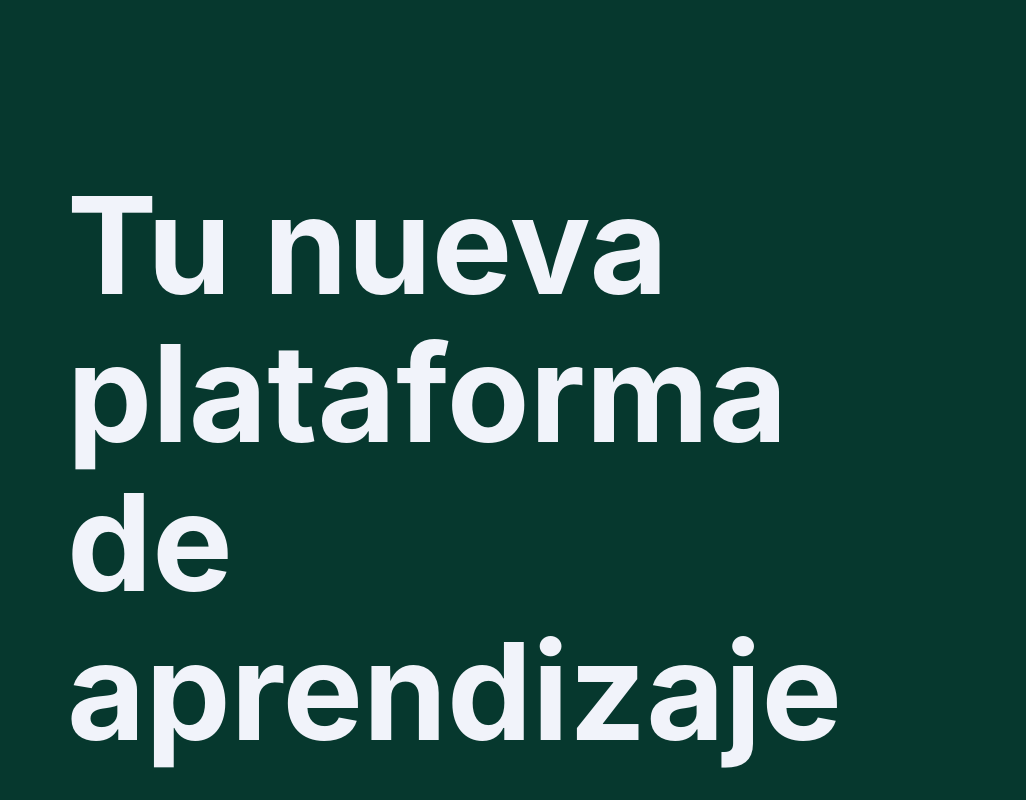
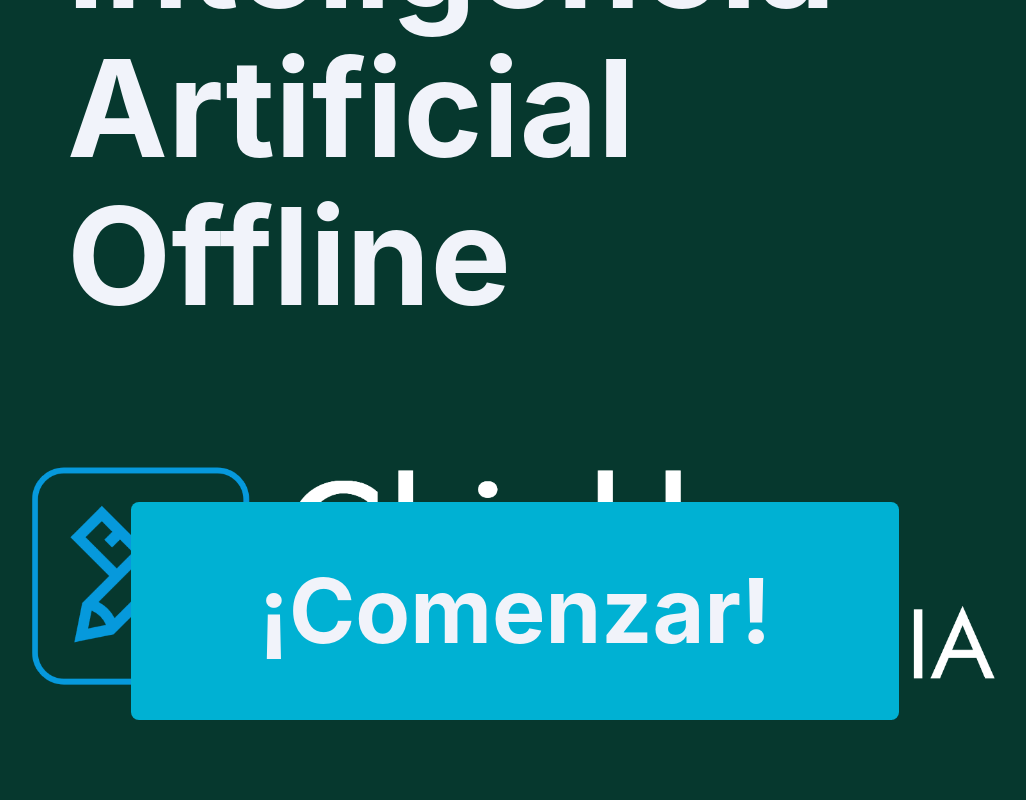
Before and after one commit to KevNunez5/Chiukhan_front, a React (Vite) app: page / in a window 1280 px wide. Shown: the top 800 px of the page, without its empty margins (125-1151 px from the left). Built offline with nearby package versions, Linux system fonts and the light colour scheme; the HTML template or start-up script is replaced by a standard one.

Commit message:
Added logo YAY

```diff
--- a/src/pages/Welcome/Welcome.css
+++ b/src/pages/Welcome/Welcome.css
@@ -9,14 +9,18 @@
   background: #06382E;
   color: #F1F3FA;
   text-align: center;
+  align-items: center;
+  align-content: center;
 }
 
 .welcome-content{
+  position: absolute;
   display: flex;
   flex-direction: column;
   text-align: left;
   align-items: center;
   align-content: center;
+  bottom: 10vh;
 }
 
 .welcome-content h1{
@@ -35,3 +39,8 @@
 .spacer{
   height: 10vh;
 }
+
+.logo-icon{
+  width: 90vw;
+  height: 90vw;
+}
--- a/src/pages/Welcome/Welcome.tsx
+++ b/src/pages/Welcome/Welcome.tsx
@@ -1,13 +1,14 @@
 import "./Welcome.css";
 import { useNavigate } from "react-router-dom";
+import logoIcon from '../../assets/logo.png'
 
 export default function Welcome() {
 
     const navigate = useNavigate();
     return (
         <div className="welcome-container">
+            <img className="logo-icon" src={logoIcon} alt="Icono de monitor" loading="lazy" />
             <div className="welcome-content">
-                <div className="spacer"></div>
                 <h1>
                     Tu nueva plataforma de aprendizaje con Inteligencia Artificial Offline
                 </h1>
```
Also changed, not shown: src/assets/logo.png (added).
